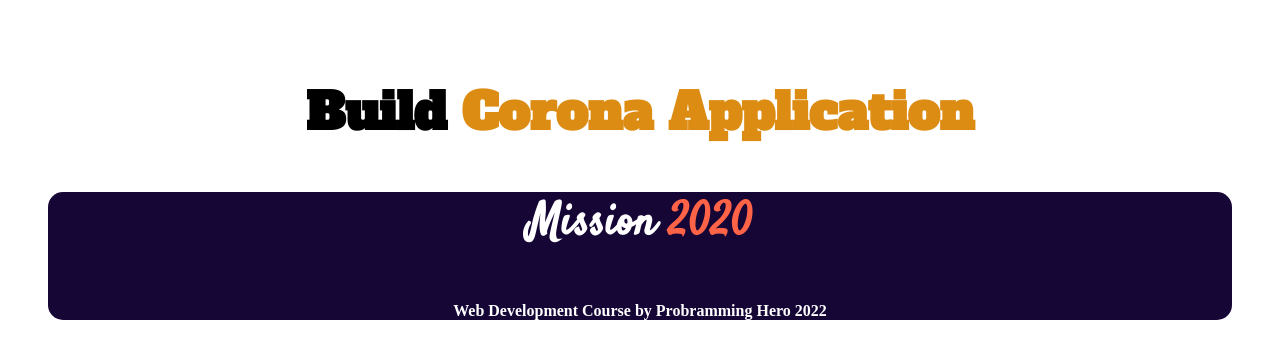
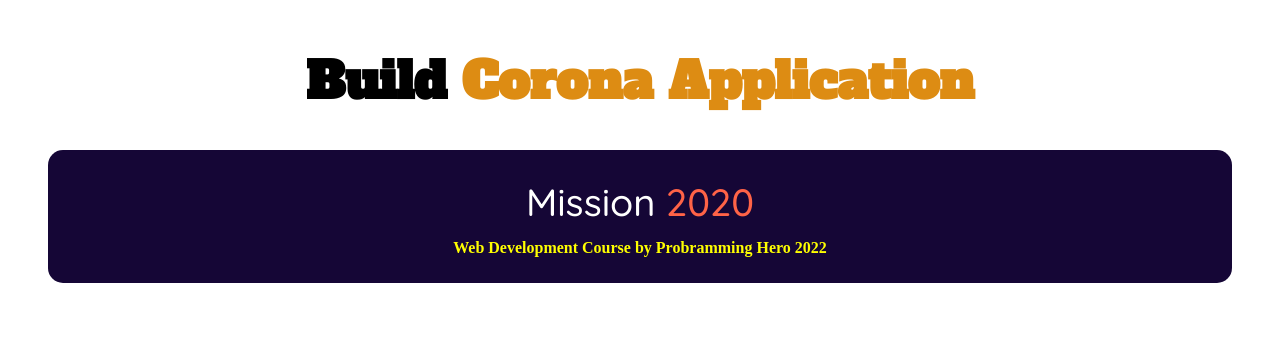
Before and after one commit to mrinal-crypto/Assignment-1, a plain HTML site: page index.html in a window 1280 px wide. Shown: the part 2480-2839 px from the top of the page. After the commit the page ends 2811 px from the top, so only its background shows below. Drawn offline with Linux system fonts and the light colour scheme.

Commit message:
assignment1

```diff
--- a/index.html
+++ b/index.html
@@ -13,6 +13,7 @@
     <link href="https://fonts.googleapis.com/css2?family=Abril+Fatface&display=swap" rel="stylesheet">
     <link href="https://fonts.googleapis.com/css2?family=Satisfy&display=swap" rel="stylesheet">
     <link href="https://fonts.googleapis.com/css2?family=Josefin+Sans&display=swap" rel="stylesheet">
+    <link href="https://fonts.googleapis.com/css2?family=Quicksand:wght@500&display=swap" rel="stylesheet">
     <link rel="stylesheet" href="style.css">
 </head>
 
@@ -94,7 +95,7 @@
 </body>
 <footer>
     <h3>Mission <span class="color-tomato">2020</span></h2>
-        <h4>Web Development Course by Probramming Hero 2022</h4>
+        <h4><span class="color-yellow">Web Development Course by Probramming Hero 2022</span></h4>
 </footer>
 
 
--- a/style.css
+++ b/style.css
@@ -11,8 +11,9 @@ h2{
     line-height: 50%;
 }
 h3{
-    font-family: 'Satisfy', cursive;
-    font-size: 45px;
+    font-family: 'Quicksand', sans-serif;
+    font-weight: 300;
+    font-size: 38px;
 }
 p{
     font-family: 'Didact Gothic', sans-serif;
@@ -42,6 +43,9 @@ section{
 }
 .color-tomato{
     color: tomato;
+}
+.color-yellow{
+    color: yellow;
 }
 .two-div{
     width: 50%;
@@ -103,6 +107,8 @@ section{
 footer{
     color: white;
     text-align: center;
+    padding: 10px;
+    line-height: 50%;
     background-color: rgb(21, 6, 54);
     background-size: 100% 750px;
     border-radius: 15px;
```
